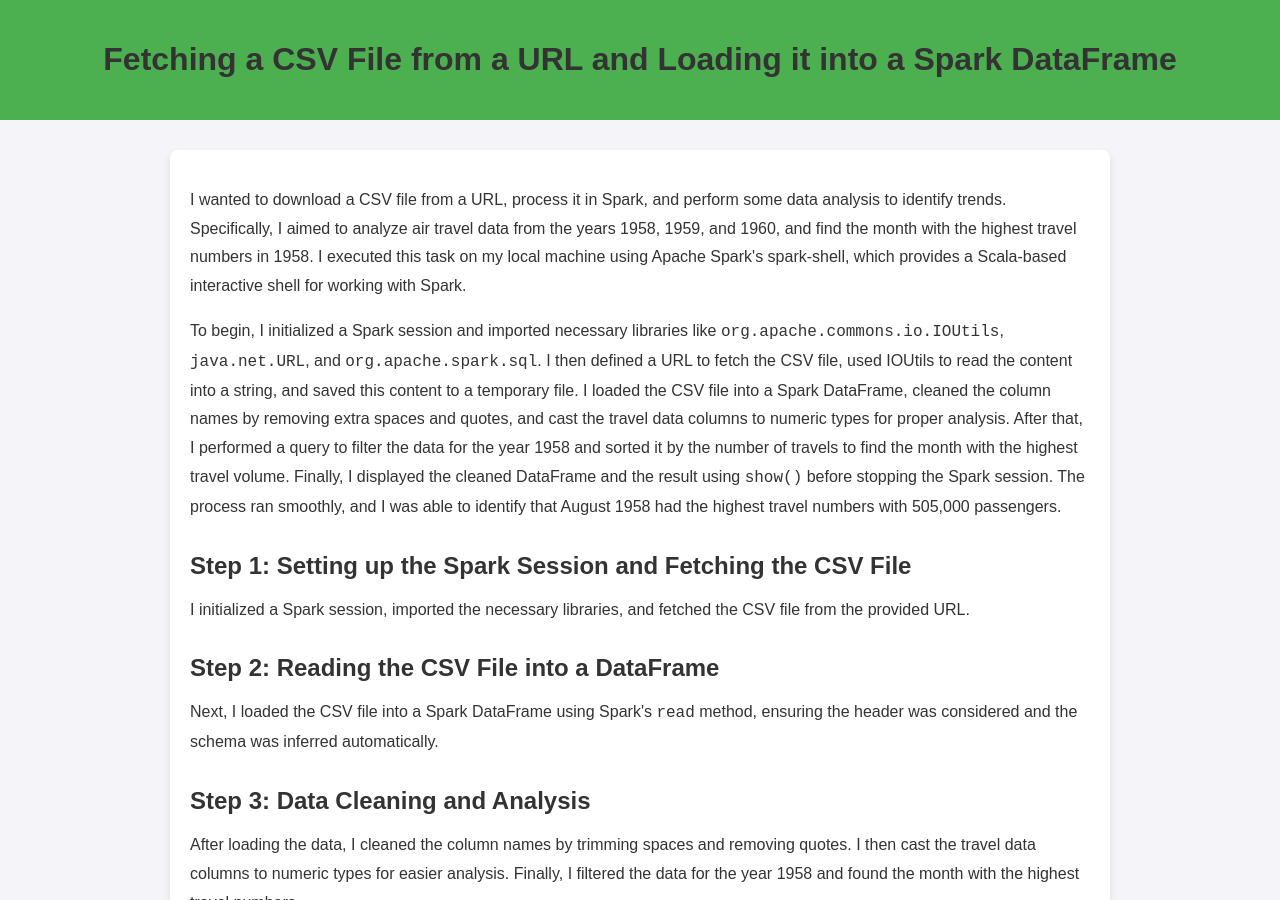
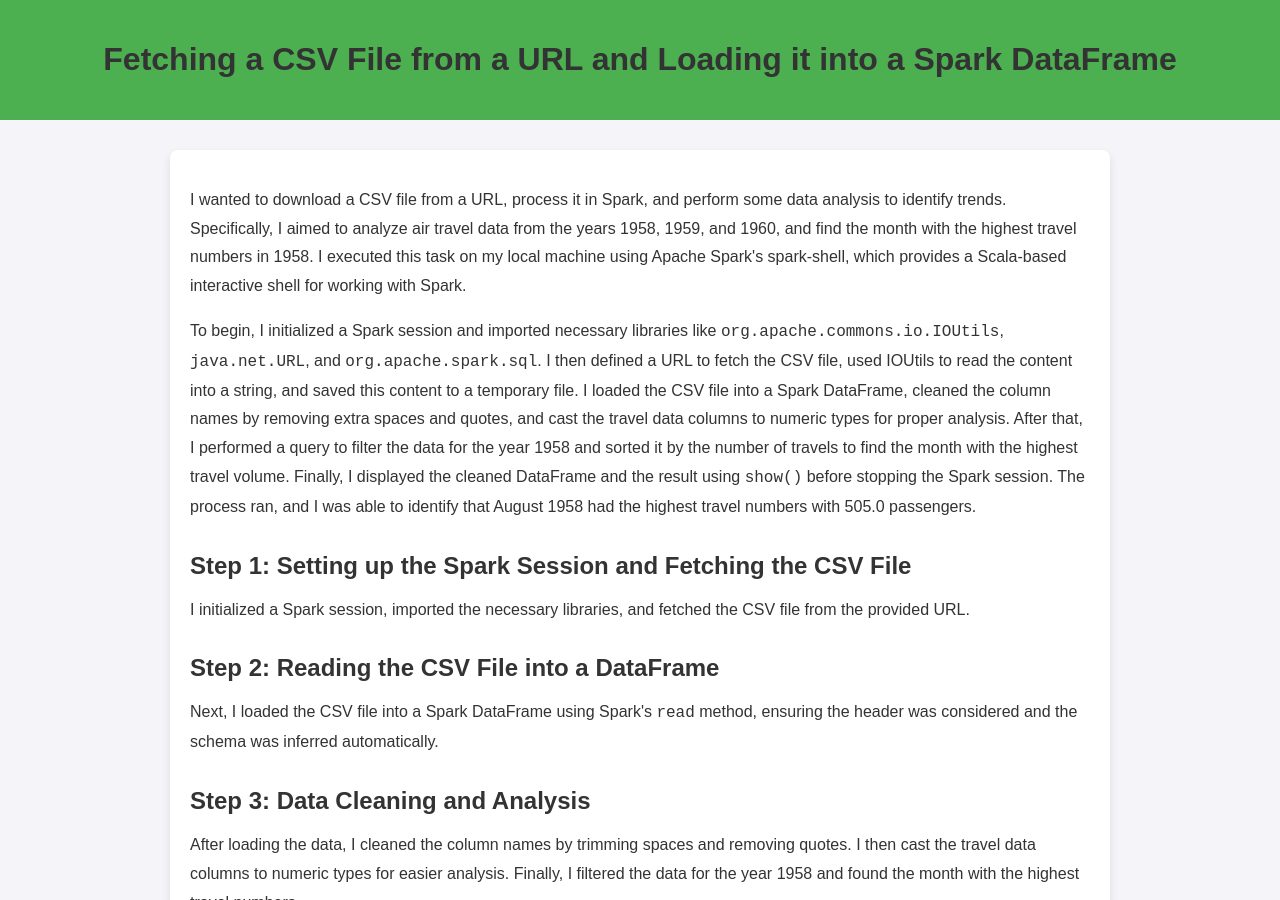
Before and after one commit to nbahador/nbahador.github.io, a Jekyll site: the page Fetch_and_Load_CSV_from_URL_into_Spark_DataFrame.html, which Jekyll copies as it is, in a window 1280 px wide and 900 px high. Built offline with Jekyll 4.4.1, drawn with Linux system fonts in a browser that asks for light colours.

Commit message:
Update Fetch_and_Load_CSV_from_URL_into_Spark_DataFrame.html

```diff
--- a/Fetch_and_Load_CSV_from_URL_into_Spark_DataFrame.html
+++ b/Fetch_and_Load_CSV_from_URL_into_Spark_DataFrame.html
@@ -89,7 +89,7 @@
 <div class="content">
     <p>I wanted to download a CSV file from a URL, process it in Spark, and perform some data analysis to identify trends. Specifically, I aimed to analyze air travel data from the years 1958, 1959, and 1960, and find the month with the highest travel numbers in 1958. I executed this task on my local machine using Apache Spark's spark-shell, which provides a Scala-based interactive shell for working with Spark.</p>
 
-    <p>To begin, I initialized a Spark session and imported necessary libraries like <code>org.apache.commons.io.IOUtils</code>, <code>java.net.URL</code>, and <code>org.apache.spark.sql</code>. I then defined a URL to fetch the CSV file, used IOUtils to read the content into a string, and saved this content to a temporary file. I loaded the CSV file into a Spark DataFrame, cleaned the column names by removing extra spaces and quotes, and cast the travel data columns to numeric types for proper analysis. After that, I performed a query to filter the data for the year 1958 and sorted it by the number of travels to find the month with the highest travel volume. Finally, I displayed the cleaned DataFrame and the result using <code>show()</code> before stopping the Spark session. The process ran smoothly, and I was able to identify that August 1958 had the highest travel numbers with 505,000 passengers.</p>
+    <p>To begin, I initialized a Spark session and imported necessary libraries like <code>org.apache.commons.io.IOUtils</code>, <code>java.net.URL</code>, and <code>org.apache.spark.sql</code>. I then defined a URL to fetch the CSV file, used IOUtils to read the content into a string, and saved this content to a temporary file. I loaded the CSV file into a Spark DataFrame, cleaned the column names by removing extra spaces and quotes, and cast the travel data columns to numeric types for proper analysis. After that, I performed a query to filter the data for the year 1958 and sorted it by the number of travels to find the month with the highest travel volume. Finally, I displayed the cleaned DataFrame and the result using <code>show()</code> before stopping the Spark session. The process ran, and I was able to identify that August 1958 had the highest travel numbers with 505.0 passengers.</p>
 
     <div class="section-title" id="step-1">Step 1: Setting up the Spark Session and Fetching the CSV File</div>
     <p>I initialized a Spark session, imported the necessary libraries, and fetched the CSV file from the provided URL.</p>
```
